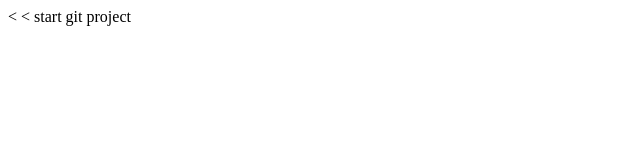
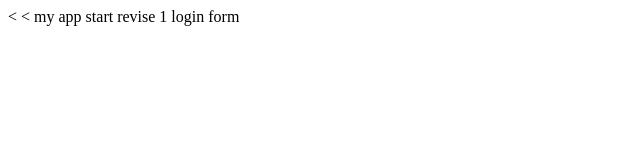
Before and after one commit to leahyseol/myapp, a plain HTML site: page index.html in a window 1280 px wide. Shown: the whole page, without its empty margins (0-640 px from the left). Drawn offline with Linux system fonts and the light colour scheme.

Commit message:
login form

```diff
--- a/index.html
+++ b/index.html
@@ -7,6 +7,8 @@
     <<title>git test</title>
   </head>
   <body>
-      start git project
+      my app start
+      revise 1
+      login form
   </body>
   </html>
```
Also changed, not shown: login.html (added, +1 -0 lines), 1 other file.
